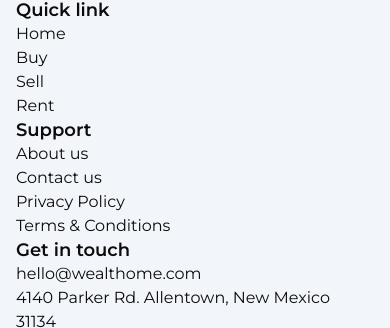
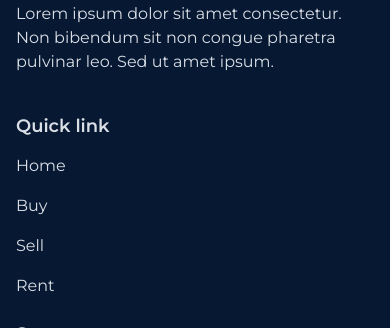
Before and after one commit to rafa7lako/real_estate_website, a website: page index.html in a window 390 px wide. Shown: the part 9304-9632 px from the top of the page. Drawn offline with nearby package versions, Linux system fonts and the light colour scheme.

Commit message:
finished the footer. beginning media queries

```diff
--- a/src/sass/abstracts/_topography.scss
+++ b/src/sass/abstracts/_topography.scss
@@ -1,4 +1,5 @@
 @use './variables' as a;
+
 
 .headline-large {
     font-size: a.$fs-headline-large;
--- a/src/sass/abstracts/_variables.scss
+++ b/src/sass/abstracts/_variables.scss
@@ -1,3 +1,5 @@
+
+
 /* CSS variables for reusablity across all files (including above imported) */
 
 // Colors
@@ -30,9 +32,9 @@ $gradient: linear-gradient(90deg, rgba(13,49,102,1) 0%, rgba(23,85,178,1) 100%,
 // Font size
 
 $fs-base: 62.5%;
-$fs-headline-large: 3.6rem;
-$fs-headline-medium: 2.8rem;
-$fs-headline-small: 2.8rem;
+$fs-headline-large: 3.6rem !default;
+$fs-headline-medium: 2.8rem !default;
+$fs-headline-small: 2.8rem !default;
 $fs-title-large: 2.2rem;
 $fs-title-medium: 2rem;
 $fs-title-small: 1.8rem;
@@ -43,9 +45,9 @@ $fs-label-medium: 1.4rem;
 
 // Line height
 
-$lh-headline-large: 44px;
-$lh-headline-medium: 36px;
-$lh-headline-small: 36px;
+$lh-headline-large: 44px !default;
+$lh-headline-medium: 36px !default;
+$lh-headline-small: 36px !default;
 $lh-title-large: 28px;
 $lh-title-medium: 24px;
 $lh-title-small: 24px;
--- a/src/sass/base/_media.scss
+++ b/src/sass/base/_media.scss
@@ -0,0 +1,39 @@
+
+@media (min-width: 768px) {
+
+    // TYPOGRAPHY
+
+
+
+    // font size
+    $fs-headline-large: 5.2rem;
+    $fs-headline-medium: 4rem;
+    $fs-headline-small: 3.6rem;
+
+    // line height
+
+    $lh-headline-large: 64px;
+    $lh-headline-medium: 52px;
+    $lh-headline-small: 48px;
+
+
+
+
+    // REUSED STYLE
+
+    .container {
+        max-width: 720px;
+    }
+
+    .section {
+        padding-block-end: 80px;
+    }
+
+    .title-wrapper,
+    .story .title-wrapper {
+        display: grid;
+        grid-template-columns: 1fr max-content;
+        align-items: center;
+    }
+
+}
--- a/src/sass/layout/_footer.scss
+++ b/src/sass/layout/_footer.scss
@@ -1 +1,46 @@
 @use '../abstracts/variables' as a;
+
+.footer {
+    background-color: a.$primary-20;
+    color: a.$neutral-90;
+}
+
+.footer-top .container {
+    padding-block: 60px;
+    display: grid;
+    gap: 24px;
+}
+
+.footer-text {
+    margin-block: 16px;
+}
+
+.footer-list-title {
+    margin-block-end: 16px;
+}
+
+.footer-list {
+    display: grid;
+    gap: 16px;
+}
+
+.footer-link {
+    transition: a.$transition-duration-quick a.$transition-easing-quick;
+}
+
+.footer-link:where(:hover, :focus-visible) {color: a.$primary-100;}
+
+.social-list {
+    display: flex;
+    gap: 16px;
+}
+
+.footer-bottom {
+    border-block-start: 1px solid a.$neutral-20;
+}
+
+.footer-bottom .container {
+    padding-block: 20px;
+    display: grid;
+    justify-content: center;
+}
--- a/src/sass/style.scss
+++ b/src/sass/style.scss
@@ -1,5 +1,5 @@
 @use './abstracts';
-@use './base';
 @use './layout';
 @use './utilities/utilities';
 @use './components';
+@use './base';
```
Also changed, not shown: dist/css/style.min.css.
